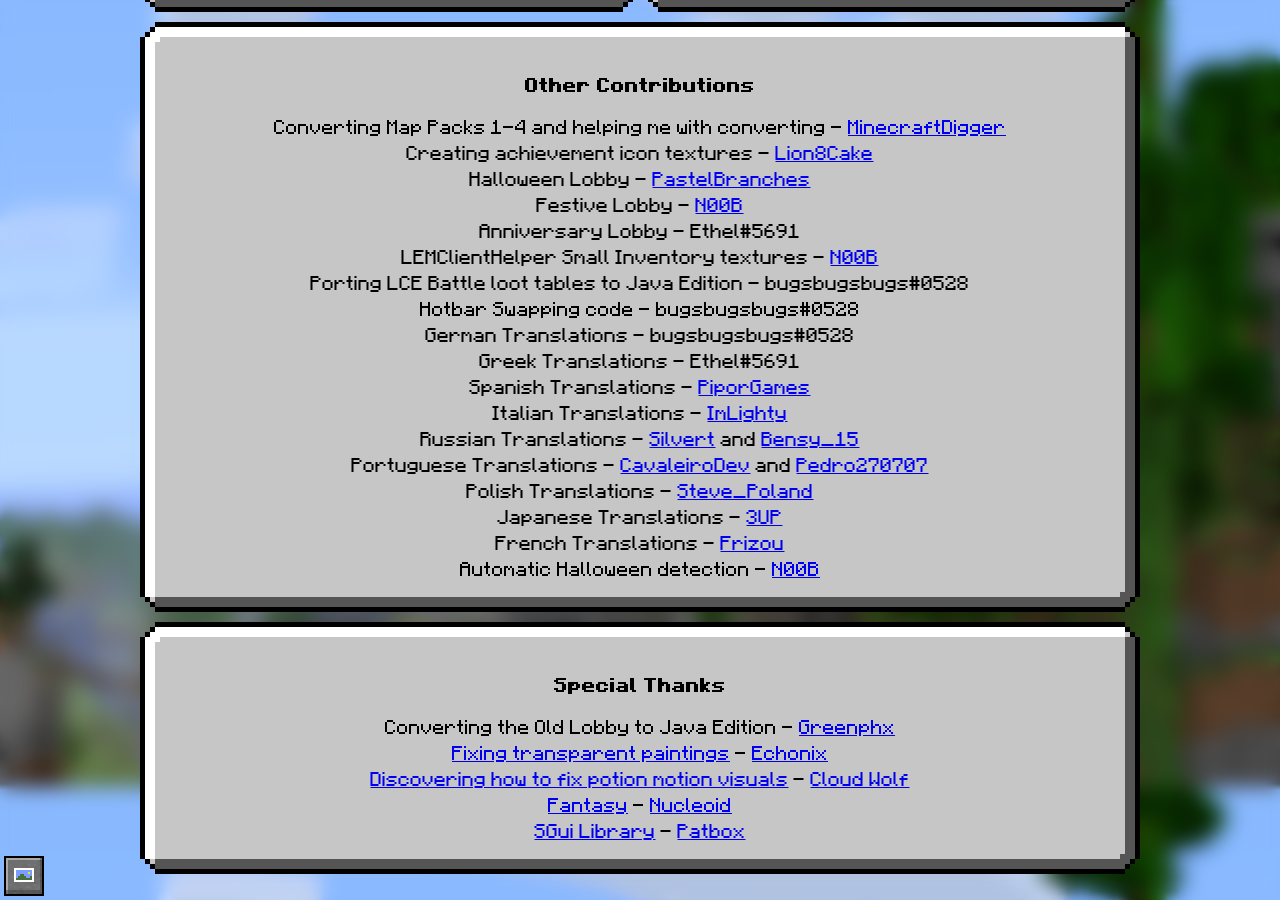
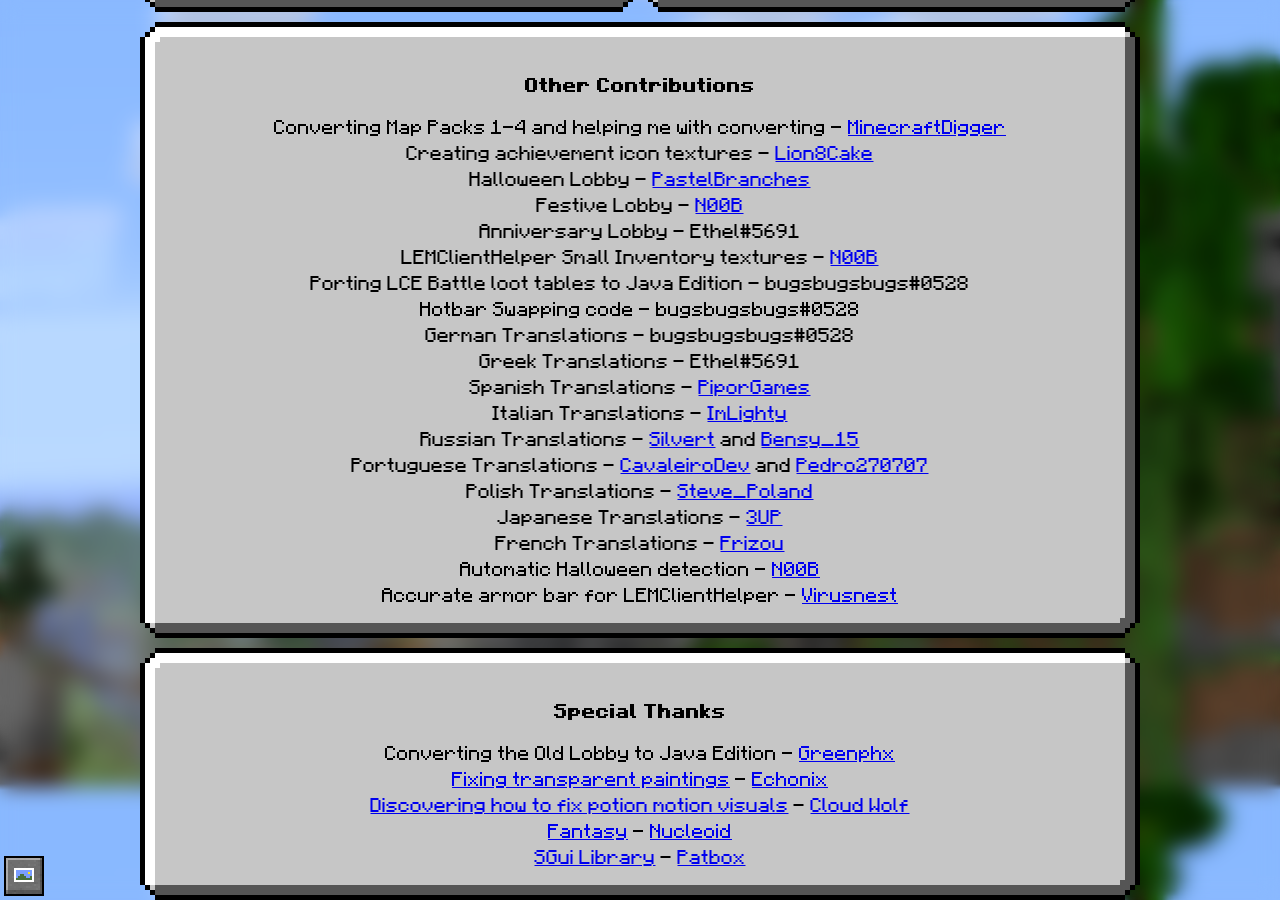
Before and after one commit to Legacy-Edition-Minigames/Website, a Jekyll site: the page built from credits.html, in a window 1280 px wide and 900 px high, scrolled down 1013 px. Built offline with Jekyll 4.4.1, drawn with Linux system fonts in a browser that asks for light colours; some web fonts are replaced.

Commit message:
Update credits.html

```diff
--- a/credits.html
+++ b/credits.html
@@ -93,7 +93,8 @@
 	Polish Translations - <a href="https://twitter.com/Steve_Poland_MC" target='_blank'>Steve_Poland</a><br>
 	Japanese Translations - <a href="https://twitter.com/loserdog8519" target='_blank'>3UP</a><br>
 	French Translations - <a href="https://www.youtube.com/channel/UCghp5JdfRaf3dNDeNucD_Yg" target='_blank'>Frizou</a><br>
-	Automatic Halloween detection - <a href="https://github.com/S-N00B-1" target='_blank'>N00B</a>
+	Automatic Halloween detection - <a href="https://github.com/S-N00B-1" target='_blank'>N00B</a><br>
+	Accurate armor bar for LEMClientHelper - <a href="https://github.com/Virusnest" target='_blank'>Virusnest</a>
 </div>
 
 <div class="guibox center">
```
